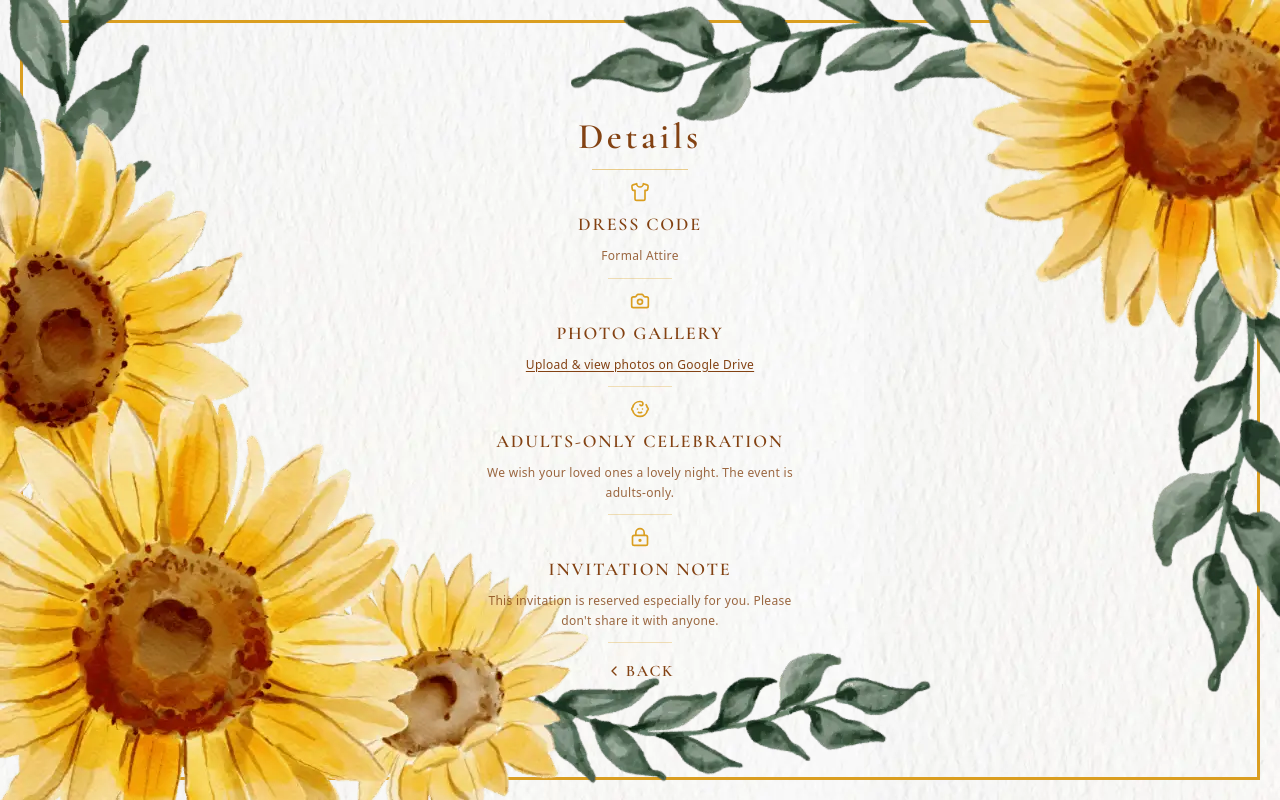
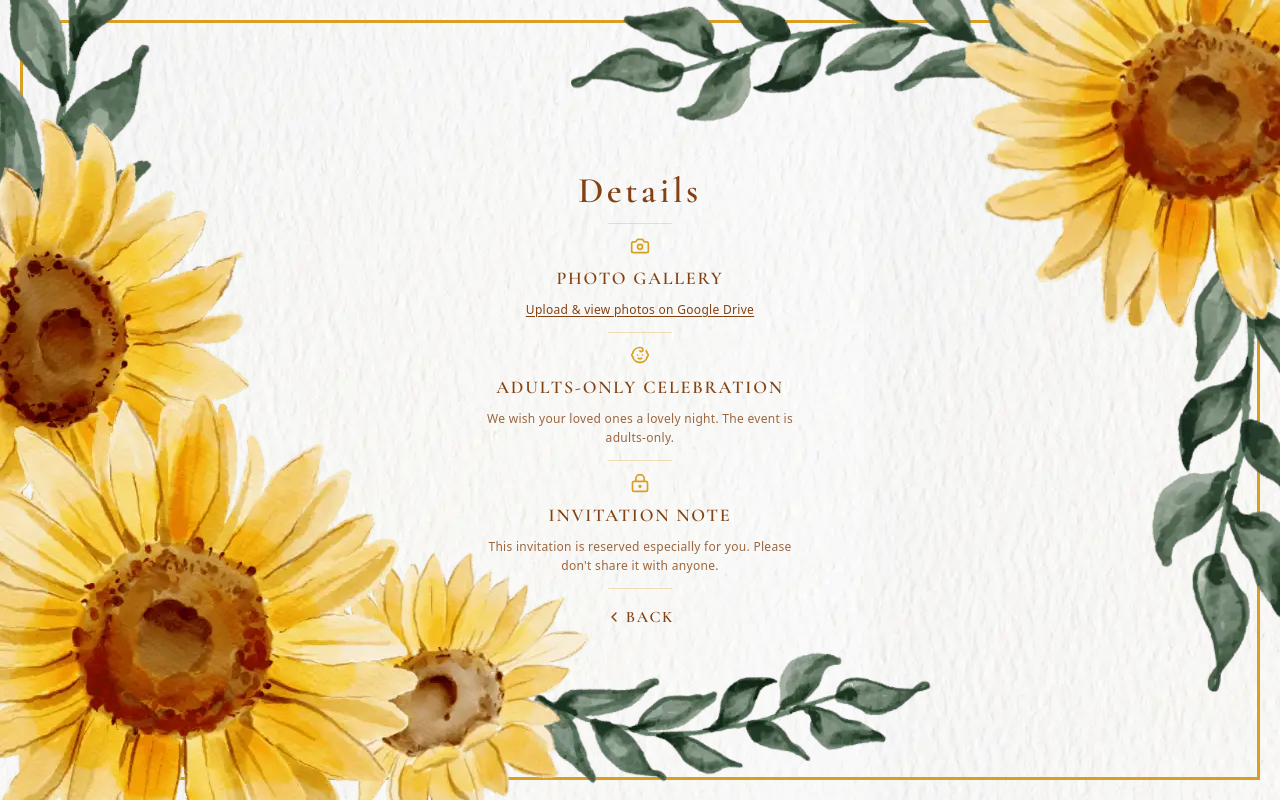
Before and after one commit to mohamedar97/wedding-invitation, a Next.js app: page / in a window 1280 px wide. Both pictures are taken after a click on the button "MORE DETAILS". Built offline with nearby package versions, Linux system fonts and the light colour scheme; no server answers.

Commit message:
Removed dress code

```diff
--- a/components/DetailsPage.tsx
+++ b/components/DetailsPage.tsx
@@ -52,12 +52,6 @@ export default function DetailsPage({ direction, onBack }: DetailsPageProps) {
           Details
         </h2>
 
-        <div className="h-px w-24 bg-[#da9e20]/50" />
-
-        <SectionCard icon={ShirtIcon} title="Dress Code">
-          Formal Attire
-        </SectionCard>
-
         <div className="h-px w-16 bg-[#da9e20]/30" />
 
         <SectionCard icon={CameraIcon} title="Photo Gallery">
@@ -80,8 +74,8 @@ export default function DetailsPage({ direction, onBack }: DetailsPageProps) {
         <div className="h-px w-16 bg-[#da9e20]/30" />
 
         <SectionCard icon={LockKeyholeIcon} title="Invitation Note">
-          This invitation is reserved especially for you. Please don&apos;t share it
-          with anyone.
+          This invitation is reserved especially for you. Please don&apos;t
+          share it with anyone.
         </SectionCard>
 
         <div className="h-px w-16 bg-[#da9e20]/30" />
```
